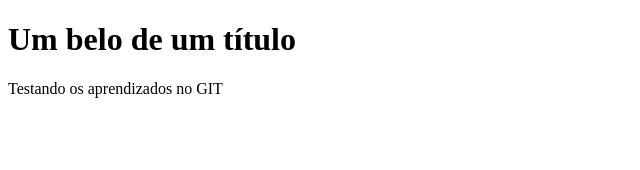
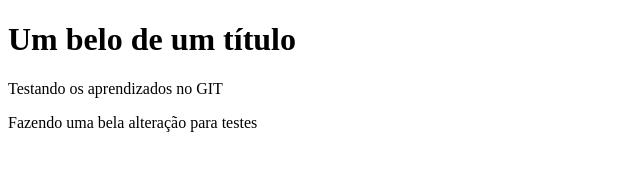
Before and after one commit to Jeffteste/Praticas-de-Git-Github-e-TS, a plain HTML site: page index.html in a window 1280 px wide. Shown: the whole page, without its empty margins (0-640 px from the left). Drawn offline with Linux system fonts and the light colour scheme.

Commit message:
agora foi

```diff
--- a/index.html
+++ b/index.html
@@ -8,5 +8,6 @@
 <body>
     <h1>Um belo de um título    </h1>
     <p>Testando os aprendizados no GIT</p>
+    <p>Fazendo uma bela alteração para testes</p>
 </body>
 </html>
```
